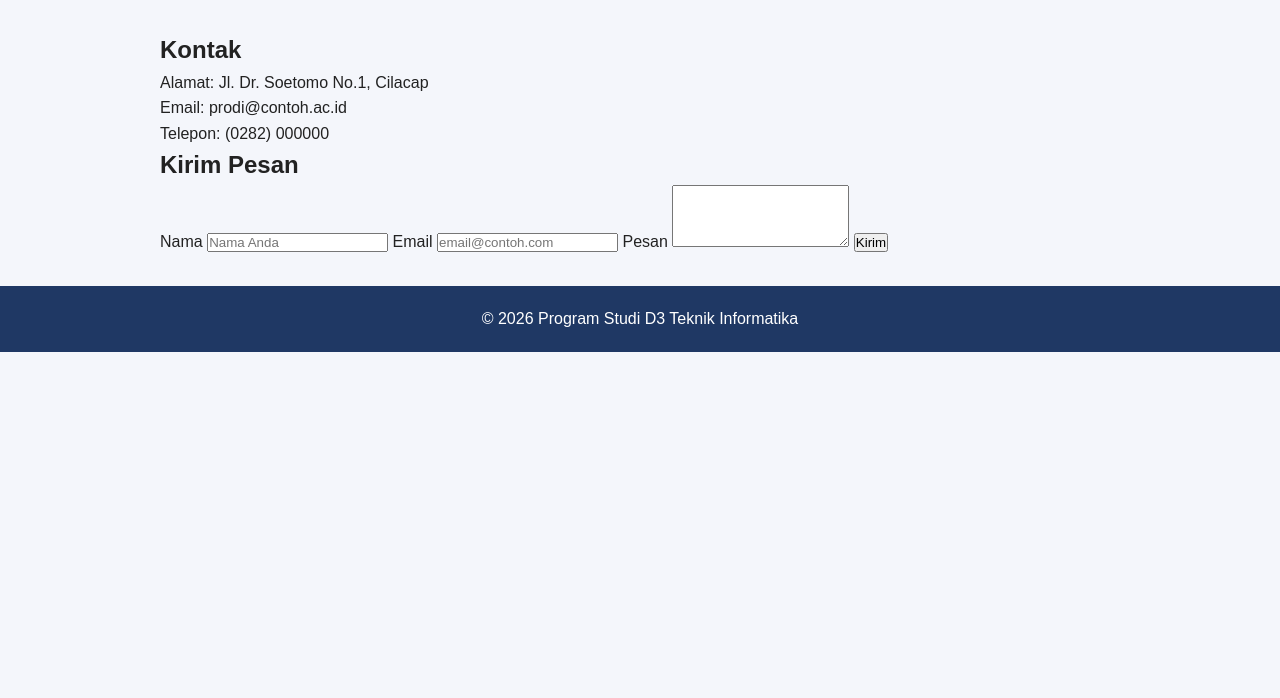
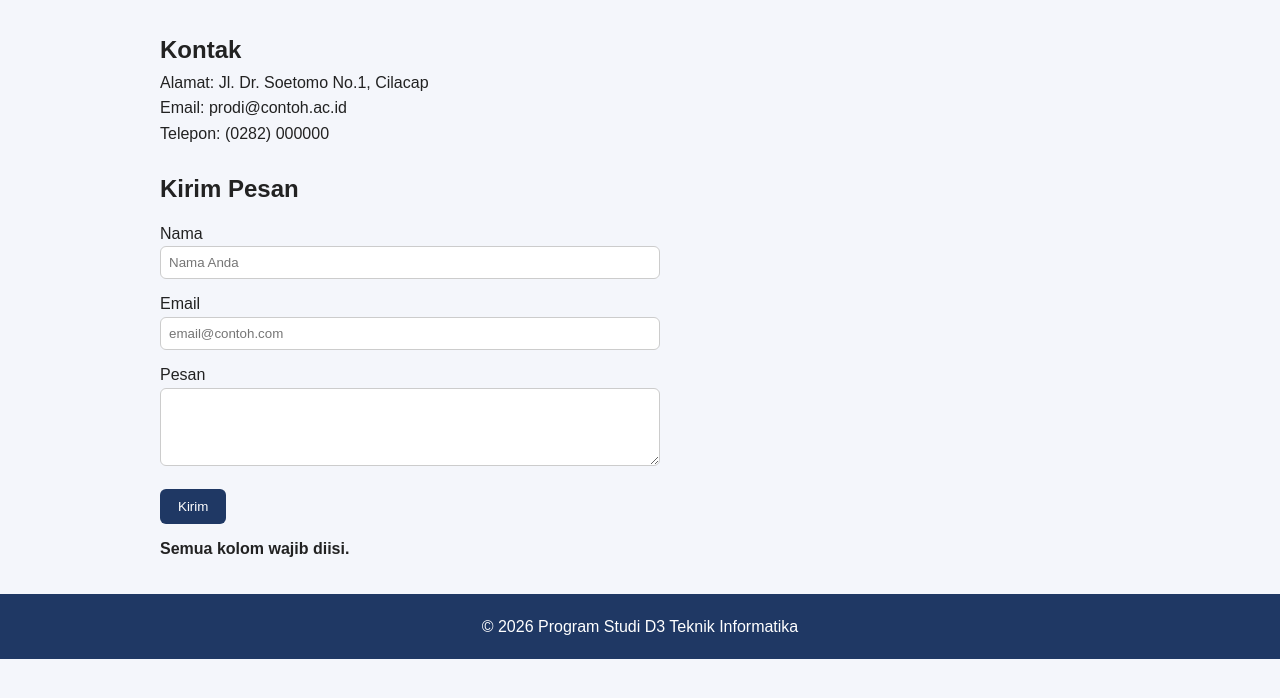
Before and after one commit to bangkiitdd/project-kelompok3, a plain HTML site: page kontak.html in a window 1280 px wide. Both pictures are taken after a click on the button "Kirim". Shown: the part 68-766 px from the top of the page. Drawn offline with Linux system fonts and the light colour scheme.

Commit message:
Menambahkan gaya form dan validasi JavaScript

```diff
--- a/css/style.css
+++ b/css/style.css
@@ -67,3 +67,22 @@ body.gelap .card { background-color: #1c2538; border-color: #33415c; }
 /* ===== BAGIAN MAHASISWA 3 (Profil dan Kegiatan) ===== */
 
 /* ===== BAGIAN MAHASISWA 4 (Kontak) ===== */
+.form-kontak { margin-top: 24px; max-width: 500px; }
+.form-kontak label { display: block; margin-top: 12px; }
+.form-kontak input,
+.form-kontak textarea {
+    width: 100%;
+    padding: 8px;
+    border: 1px solid #ccc;
+    border-radius: 6px;
+}
+.form-kontak button {
+    margin-top: 16px;
+    padding: 10px 18px;
+    border: none;
+    border-radius: 6px;
+    background-color: #1f3864;
+    color: white;
+    cursor: pointer;
+}
+#status-form { margin-top: 12px; font-weight: bold; }
--- a/js/script.js
+++ b/js/script.js
@@ -18,3 +18,19 @@ if (tombolTema) {
 // ===== BAGIAN MAHASISWA 3 (Profil dan Kegiatan) =====
 
 // ===== BAGIAN MAHASISWA 4 (Kontak) =====
+const tombolKirim = document.getElementById("tombol-kirim");
+
+if (tombolKirim) {
+    tombolKirim.addEventListener("click", function () {
+        const nama = document.getElementById("nama").value;
+        const email = document.getElementById("email").value;
+        const pesan = document.getElementById("pesan").value;
+        const status = document.getElementById("status-form");
+
+        if (nama === "" || email === "" || pesan === "") {
+            status.textContent = "Semua kolom wajib diisi.";
+        } else {
+            status.textContent = "Terima kasih, " + nama + ". Pesan Anda diterima.";
+        }
+    });
+}
```
